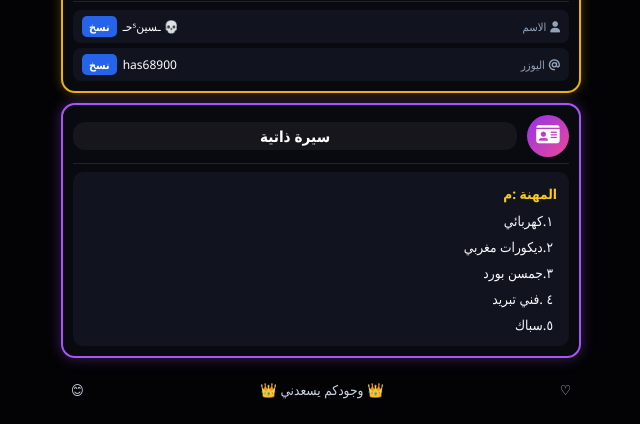
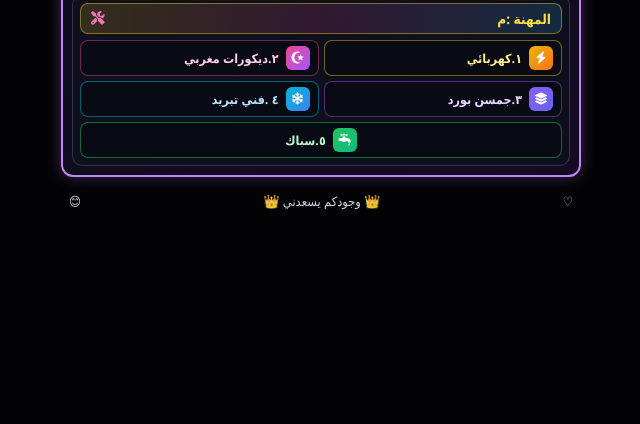
Before and after one commit to Hs-n1/Hussein-Hadi-accounts, a plain HTML site: page index.html in a window 1280 px wide. Shown: the part 850-1274 px from the top of the page, without its empty margins (319-959 px from the left). After the commit the page ends 1078 px from the top, so only its background shows below. Drawn offline with Linux system fonts and the light colour scheme.

Commit message:
Update index.html

```diff
--- a/index.html
+++ b/index.html
@@ -16,7 +16,7 @@
         body {
             background-color: #030305;
             color: #ffffff;
-            padding: 15px 10px;
+            padding: 12px 10px;
             display: flex;
             justify-content: center;
             min-height: 100vh;
@@ -26,7 +26,7 @@
             max-width: 520px;
             display: flex;
             flex-direction: column;
-            gap: 12px;
+            gap: 9px;
         }
 
         /* الهيدر العلوي */
@@ -34,50 +34,50 @@
             position: relative;
             background: linear-gradient(135deg, rgba(147, 51, 234, 0.25), rgba(236, 72, 153, 0.25));
             border: 2px solid #c084fc;
-            border-radius: 16px;
-            padding: 15px;
+            border-radius: 14px;
+            padding: 11px 12px;
             text-align: center;
-            box-shadow: 0 0 20px rgba(192, 132, 252, 0.35);
+            box-shadow: 0 0 18px rgba(192, 132, 252, 0.3);
         }
         .side-note-left {
             position: absolute;
-            top: -25px;
+            top: -20px;
             right: 5px;
-            font-size: 0.75rem;
+            font-size: 0.7rem;
             color: #e2e8f0;
             transform: rotate(-8deg);
         }
         .side-note-right {
             position: absolute;
-            top: -25px;
+            top: -20px;
             left: 5px;
-            font-size: 0.75rem;
+            font-size: 0.7rem;
             color: #e2e8f0;
             transform: rotate(8deg);
         }
         .banner-title {
             color: #f472b6;
-            font-size: 1.3rem;
+            font-size: 1.15rem;
             font-weight: bold;
-            margin-bottom: 4px;
+            margin-bottom: 2px;
         }
         .banner-sub {
             color: #cbd5e1;
-            font-size: 0.8rem;
-            margin-bottom: 6px;
+            font-size: 0.75rem;
+            margin-bottom: 4px;
         }
         .banner-name {
             color: #facc15;
-            font-size: 1.15rem;
+            font-size: 1.05rem;
             font-weight: bold;
             text-shadow: 0 0 10px rgba(250, 204, 21, 0.5);
         }
         .banner-sub-badge {
-            margin-top: 6px;
+            margin-top: 4px;
             color: #e9d5ff;
-            font-size: 0.82rem;
+            font-size: 0.76rem;
             font-weight: bold;
-            line-height: 1.5;
+            line-height: 1.35;
             direction: ltr;
             unicode-bidi: isolate;
         }
@@ -86,7 +86,7 @@
         .grid-container {
             display: grid;
             grid-template-columns: repeat(2, 1fr);
-            gap: 10px;
+            gap: 8px;
         }
         .full-width {
             grid-column: span 2;
@@ -95,37 +95,42 @@
         /* بطاقات الحسابات النيون */
         .card {
             background: #090a10;
-            border-radius: 14px;
-            padding: 10px;
+            border-radius: 12px;
+            padding: 8px;
             display: flex;
             flex-direction: column;
-            gap: 8px;
+            gap: 6px;
             position: relative;
         }
 
-        .border-green  { border: 2px solid #22c55e; box-shadow: 0 0 12px rgba(34, 197, 94, 0.3); }
-        .border-blue   { border: 2px solid #3b82f6; box-shadow: 0 0 12px rgba(59, 130, 246, 0.3); }
-        .border-pink   { border: 2px solid #ec4899; box-shadow: 0 0 12px rgba(236, 72, 153, 0.3); }
-        .border-yellow { border: 2px solid #eab308; box-shadow: 0 0 12px rgba(234, 179, 8, 0.3); }
-        .border-cyan   { border: 2px solid #06b6d4; box-shadow: 0 0 12px rgba(6, 182, 212, 0.3); }
-        .border-purple { border: 2px solid #a855f7; box-shadow: 0 0 14px rgba(168, 85, 247, 0.35); }
+        .border-green  { border: 2px solid #22c55e; box-shadow: 0 0 10px rgba(34, 197, 94, 0.25); }
+        .border-blue   { border: 2px solid #3b82f6; box-shadow: 0 0 10px rgba(59, 130, 246, 0.25); }
+        .border-pink   { border: 2px solid #ec4899; box-shadow: 0 0 10px rgba(236, 72, 153, 0.25); }
+        .border-yellow { border: 2px solid #eab308; box-shadow: 0 0 10px rgba(234, 179, 8, 0.25); }
+        .border-cyan   { border: 2px solid #06b6d4; box-shadow: 0 0 10px rgba(6, 182, 212, 0.25); }
+        .border-cv-card {
+            background: linear-gradient(145deg, #0c0e1a, #150b21);
+            border: 2px solid #c084fc;
+            box-shadow: 0 0 15px rgba(192, 132, 252, 0.3);
+            padding: 9px;
+        }
 
         /* رأس الكارت الدائري مع الشعار والاسم */
         .card-header {
             display: flex;
             align-items: center;
-            gap: 10px;
-            padding-bottom: 6px;
+            gap: 8px;
+            padding-bottom: 5px;
             border-bottom: 1px solid rgba(255, 255, 255, 0.1);
         }
         .circle-icon {
-            width: 42px;
-            height: 42px;
+            width: 34px;
+            height: 34px;
             border-radius: 50%;
             display: flex;
             align-items: center;
             justify-content: center;
-            font-size: 1.3rem;
+            font-size: 1.05rem;
             color: #fff;
             flex-shrink: 0;
         }
@@ -135,17 +140,19 @@
         .bg-ig { background: linear-gradient(45deg, #f09433, #e6683c, #dc2743, #cc2366, #bc1888); }
         .bg-sc { background: #fffc00; color: #000 !important; }
         .bg-tt { background: #000; border: 1px solid #333; }
-        .bg-tw { background: #000; border: 1px solid #333; }
         .bg-ph { background: #16a34a; }
-        .bg-cv { background: linear-gradient(135deg, #9333ea, #ec4899); }
+        .bg-cv {
+            background: linear-gradient(135deg, #f59e0b, #ec4899, #8b5cf6);
+            box-shadow: 0 0 10px rgba(236, 72, 153, 0.4);
+        }
 
         .card-title {
-            font-size: 0.95rem;
+            font-size: 0.88rem;
             font-weight: bold;
             color: #ffffff;
             background: rgba(255, 255, 255, 0.05);
-            padding: 4px 10px;
-            border-radius: 12px;
+            padding: 3px 8px;
+            border-radius: 10px;
             flex-grow: 1;
             text-align: center;
         }
@@ -154,16 +161,16 @@
         .data-list {
             display: flex;
             flex-direction: column;
-            gap: 5px;
+            gap: 4px;
         }
         .data-item {
             background: #11131f;
-            border-radius: 8px;
-            padding: 5px 8px;
+            border-radius: 7px;
+            padding: 4px 7px;
             display: flex;
             align-items: center;
             justify-content: space-between;
-            gap: 6px;
+            gap: 5px;
             cursor: pointer;
             border: 1px solid transparent;
             transition: 0.2s;
@@ -175,15 +182,15 @@
         .item-label {
             display: flex;
             align-items: center;
-            gap: 4px;
+            gap: 3px;
             color: #94a3b8;
-            font-size: 0.7rem;
-            min-width: 40px;
+            font-size: 0.66rem;
+            min-width: 34px;
             flex-shrink: 0;
         }
         .item-val {
             color: #ffffff;
-            font-size: 0.75rem;
+            font-size: 0.72rem;
             direction: ltr;
             text-align: left;
             word-break: break-all;
@@ -194,52 +201,92 @@
             color: #fff;
             border: none;
             border-radius: 5px;
-            padding: 3px 7px;
-            font-size: 0.68rem;
+            padding: 2px 6px;
+            font-size: 0.64rem;
             font-weight: bold;
             cursor: pointer;
             white-space: nowrap;
         }
 
-        /* قسم السيرة الذاتية */
-        .bio-box {
-            background: #11131f;
+        /* السيرة الذاتية المدمجة والملونة */
+        .cv-panel {
+            background: rgba(15, 17, 30, 0.92);
+            border: 1px solid rgba(192, 132, 252, 0.25);
             border-radius: 10px;
-            padding: 10px 12px;
-            color: #f8fafc;
-            font-size: 0.85rem;
-            line-height: 1.75;
-        }
-        .bio-role {
-            color: #facc15;
-            font-weight: bold;
-            margin-bottom: 4px;
-        }
-        .bio-list {
-            list-style: none;
-            padding-right: 4px;
+            padding: 7px;
             display: flex;
             flex-direction: column;
-            gap: 2px;
+            gap: 6px;
         }
+        .cv-profession-banner {
+            background: linear-gradient(90deg, rgba(250, 204, 21, 0.16), rgba(236, 72, 153, 0.16), rgba(56, 189, 248, 0.16));
+            border: 1px solid rgba(250, 204, 21, 0.45);
+            border-radius: 8px;
+            padding: 5px 10px;
+            display: flex;
+            align-items: center;
+            justify-content: space-between;
+            color: #fde047;
+            font-weight: bold;
+            font-size: 0.85rem;
+        }
+        .cv-profession-banner i {
+            color: #f472b6;
+        }
+        .cv-items {
+            display: grid;
+            grid-template-columns: repeat(2, 1fr);
+            gap: 5px;
+        }
+        .cv-item {
+            display: flex;
+            align-items: center;
+            gap: 7px;
+            padding: 5px 8px;
+            border-radius: 8px;
+            background: #090b14;
+            border: 1px solid rgba(255, 255, 255, 0.08);
+            font-size: 0.78rem;
+            font-weight: bold;
+        }
+        .cv-span-2 {
+            grid-column: span 2;
+            justify-content: center;
+        }
+        .cv-badge {
+            width: 24px;
+            height: 24px;
+            border-radius: 6px;
+            display: flex;
+            align-items: center;
+            justify-content: center;
+            font-size: 0.75rem;
+            flex-shrink: 0;
+            color: #ffffff;
+        }
+        .cv-row-1 { border-color: rgba(250, 204, 21, 0.45); color: #fef08a; }
+        .cv-row-1 .cv-badge { background: linear-gradient(135deg, #eab308, #f97316); }
+
+        .cv-row-2 { border-color: rgba(236, 72, 153, 0.45); color: #fbcfe8; }
+        .cv-row-2 .cv-badge { background: linear-gradient(135deg, #ec4899, #a855f7); }
+
+        .cv-row-3 { border-color: rgba(168, 85, 247, 0.45); color: #e9d5ff; }
+        .cv-row-3 .cv-badge { background: linear-gradient(135deg, #8b5cf6, #6366f1); }
+
+        .cv-row-4 { border-color: rgba(6, 182, 212, 0.5); color: #bae6fd; }
+        .cv-row-4 .cv-badge { background: linear-gradient(135deg, #06b6d4, #3b82f6); }
+
+        .cv-row-5 { border-color: rgba(34, 197, 94, 0.5); color: #bbf7d0; }
+        .cv-row-5 .cv-badge { background: linear-gradient(135deg, #22c55e, #10b981); }
 
         /* تذييل الأسفل */
         .footer-bar {
             display: flex;
             justify-content: space-between;
             align-items: center;
-            padding: 10px;
+            padding: 6px 8px;
             color: #cbd5e1;
-            font-size: 0.85rem;
-        }
-
-        @media (max-width: 400px) {
-            .grid-container {
-                grid-template-columns: 1fr;
-            }
-            .full-width {
-                grid-column: span 1;
-            }
+            font-size: 0.8rem;
         }
     </style>
 </head>
@@ -421,20 +468,38 @@
         </div>
 
         <!-- سيرة ذاتية -->
-        <div class="card border-purple full-width">
+        <div class="card border-cv-card full-width">
             <div class="card-header">
                 <div class="circle-icon bg-cv"><i class="fa-solid fa-id-card"></i></div>
                 <div class="card-title">سيرة ذاتية</div>
             </div>
-            <div class="bio-box">
-                <div class="bio-role">المهنة :م</div>
-                <ul class="bio-list">
-                    <li>١.كهربائي</li>
-                    <li>٢.ديكورات مغربي</li>
-                    <li>٣.جمسن بورد</li>
-                    <li>٤ .فني تبريد</li>
-                    <li>٥.سباك</li>
-                </ul>
+            <div class="cv-panel">
+                <div class="cv-profession-banner">
+                    <span>المهنة :م</span>
+                    <i class="fa-solid fa-screwdriver-wrench"></i>
+                </div>
+                <div class="cv-items">
+                    <div class="cv-item cv-row-1">
+                        <span class="cv-badge"><i class="fa-solid fa-bolt"></i></span>
+                        <span>١.كهربائي</span>
+                    </div>
+                    <div class="cv-item cv-row-2">
+                        <span class="cv-badge"><i class="fa-solid fa-star-and-crescent"></i></span>
+                        <span>٢.ديكورات مغربي</span>
+                    </div>
+                    <div class="cv-item cv-row-3">
+                        <span class="cv-badge"><i class="fa-solid fa-layer-group"></i></span>
+                        <span>٣.جمسن بورد</span>
+                    </div>
+                    <div class="cv-item cv-row-4">
+                        <span class="cv-badge"><i class="fa-solid fa-snowflake"></i></span>
+                        <span>٤ .فني تبريد</span>
+                    </div>
+                    <div class="cv-item cv-row-5 cv-span-2">
+                        <span class="cv-badge"><i class="fa-solid fa-faucet-drip"></i></span>
+                        <span>٥.سباك</span>
+                    </div>
+                </div>
             </div>
         </div>
 
```
